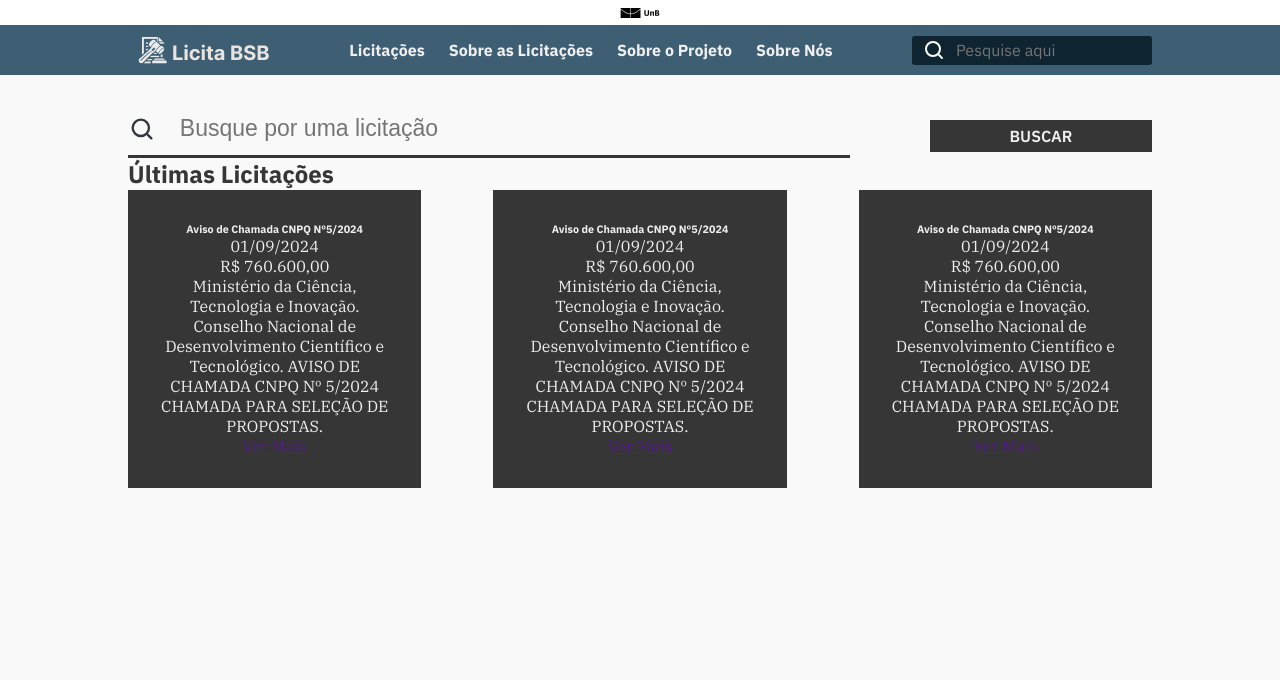
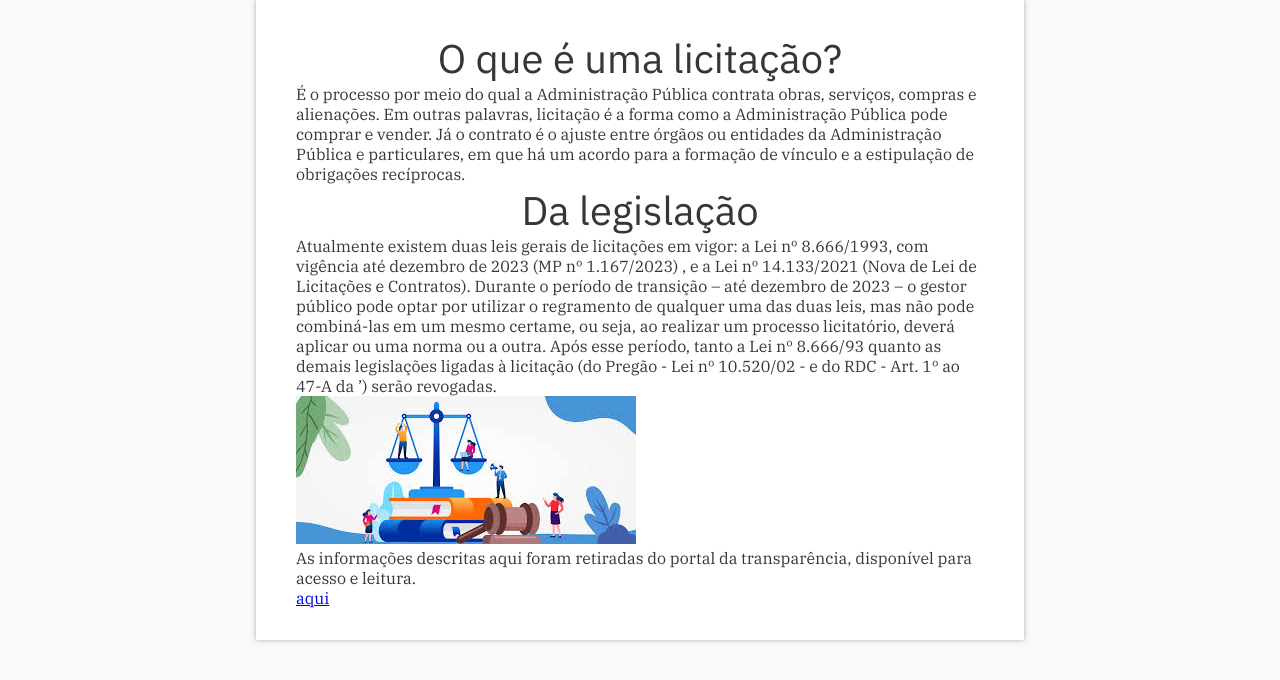
Before and after one commit to unb-mds/LicitaBSB-24.1, a React (Vite) app in the folder web/: page / in a window 1280 px wide. Shown: the top 680 px of the page. Built offline with nearby package versions, Linux system fonts and the light colour scheme.

Commit message:
web.src: Adicionar tela sobre licitacao e seu componente card sobre licitacao#48

```diff
--- /dev/null
+++ b/web/src/components/card-about/index.jsx
@@ -0,0 +1,25 @@
+import React from "react";
+
+import style from './style.module.css'
+
+export default function CardAbout() {
+    return(
+        <div>
+            <div className={style.cardAboutContext}>
+                <h2 className={style.cardAboutText}>O que é uma licitação?</h2>
+
+                <p>É o processo por meio do qual a Administração Pública contrata obras, serviços, compras e alienações. Em outras palavras, licitação é a forma como a Administração Pública pode comprar e vender. Já o contrato é o ajuste entre órgãos ou entidades da Administração Pública e particulares, em que há um acordo para a formação de vínculo e a estipulação de obrigações recíprocas.</p>
+
+                <h2 className={style.cardAboutText}>Da legislação</h2>
+
+                <p>Atualmente existem duas leis gerais de licitações em vigor: a Lei nº 8.666/1993, com vigência até dezembro de 2023 (MP nº 1.167/2023) , e a Lei nº 14.133/2021 (Nova de Lei de Licitações e Contratos).
+                Durante o período de transição – até dezembro de 2023 – o gestor público pode optar por utilizar o regramento de qualquer uma das duas leis, mas não pode combiná-las em um mesmo certame, ou seja, ao realizar um processo licitatório, deverá aplicar ou uma norma ou a outra. Após esse período, tanto a Lei nº 8.666/93 quanto as demais legislações ligadas à licitação (do Pregão - Lei nº 10.520/02 - e do RDC - Art. 1º ao 47-A da ’) serão revogadas.</p>
+
+                <img src="..\..\public\images\card-about-bidding\licitacao01.jpg" alt="Imagem sobre licitação"/>
+
+                <p>As informações descritas aqui foram retiradas do portal da transparência, disponível para acesso e leitura.</p>
+                <a target="_blank" href="https://portaldatransparencia.gov.br/entenda-a-gestao-publica/licitacoes-e-contratacoes">aqui</a>
+            </div>
+        </div>
+    )
+}
--- /dev/null
+++ b/web/src/components/card-about/style.module.css
@@ -0,0 +1,18 @@
+.cardAboutContext {
+    background-color: #fff;
+    margin-left: 20%;
+    justify-content: center;
+    width: 60%;
+    padding-top: 32px;
+    padding-left: 40px;
+    padding-right: 40px;
+    padding-bottom: 32px;
+    box-shadow: 0 0 5px rgb(177, 175, 175);
+}
+
+.cardAboutText {
+    /* font-style: 'IBM Plex Sans'; */
+    font-size: 40px;
+    font-weight: normal;
+    text-align: center;
+}
--- a/web/src/main.jsx
+++ b/web/src/main.jsx
@@ -1,6 +1,7 @@
 import React from 'react'
 import ReactDOM from 'react-dom/client'
 import Landing from './pages/landing';
+import AboutBidding from './pages/about-bidding';
 import {
   createBrowserRouter,
   RouterProvider,
@@ -10,7 +11,7 @@
 const router = createBrowserRouter([
   {
     path: "/",
-    element: <Landing />
+    element: <AboutBidding />
   }
 ])
 
--- /dev/null
+++ b/web/src/pages/about-bidding/index.jsx
@@ -0,0 +1,15 @@
+import React from "react";
+import Header from "../../components/header";
+import CardAbout from "../../components/card-about";
+
+import style from './style.module.css'
+
+export default function AboutBidding() {
+    return(
+        <div className={style.aboutBidding}>
+            {/* <div><Header/></div> */}
+            <CardAbout/>
+        </div>
+    )
+
+}
--- /dev/null
+++ b/web/src/pages/about-bidding/style.module.css
@@ -0,0 +1,3 @@
+.aboutBidding {
+    background-color: #F9F9F9;
+}
```
Also changed, not shown: web/public/images/card-about-bidding/licitacao01.jpg (added).
